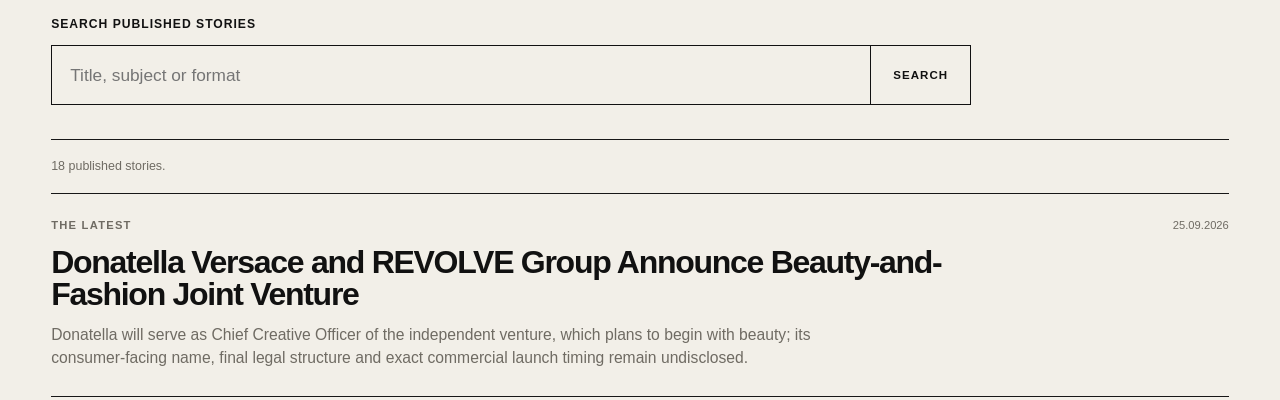
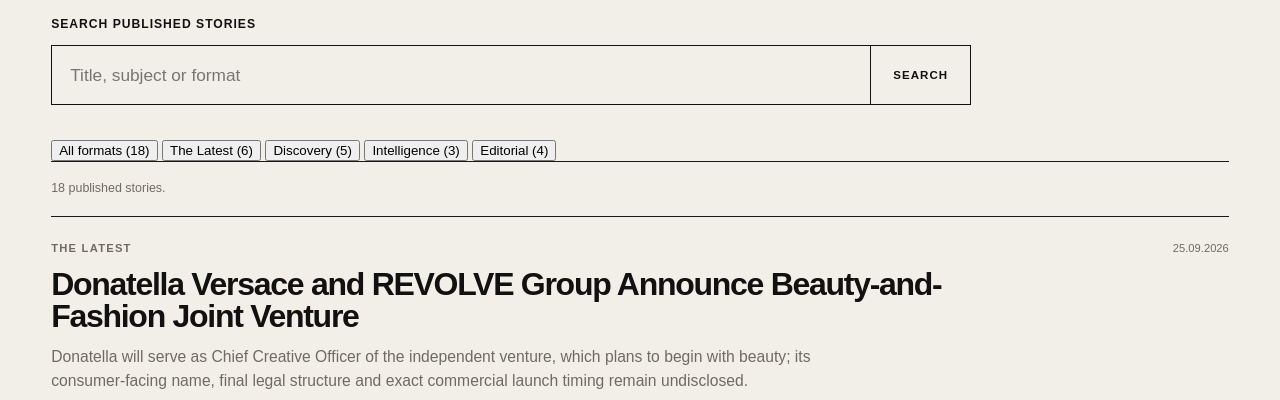
Before and after one commit to SpurnMedia/spurn-website, a plain HTML site: page search/index.html in a window 1280 px wide. Shown: the part 400-800 px from the top of the page. Drawn offline with Linux system fonts and the light colour scheme; a web font is replaced by a local one.

Commit message:
feat: add accessible format filters to story explorer

```diff
--- a/search/index.html
+++ b/search/index.html
@@ -52,7 +52,15 @@
         </div>
       </form>
 
-      <p class="search-status" id="search-status" aria-live="polite">Loading search index…</p>
+      <div class="search-filters" role="group" aria-label="Filter published stories by editorial format">
+        <button class="search-format-filter" type="button" data-format="all" aria-pressed="true">All formats</button>
+        <button class="search-format-filter" type="button" data-format="The Latest" aria-pressed="false">The Latest</button>
+        <button class="search-format-filter" type="button" data-format="Discovery" aria-pressed="false">Discovery</button>
+        <button class="search-format-filter" type="button" data-format="Intelligence" aria-pressed="false">Intelligence</button>
+        <button class="search-format-filter" type="button" data-format="Editorial" aria-pressed="false">Editorial</button>
+      </div>
+
+      <p class="search-status" id="search-status" aria-live="polite">Loading published stories…</p>
       <div class="search-results" id="search-results"></div>
 
       <noscript>
```
